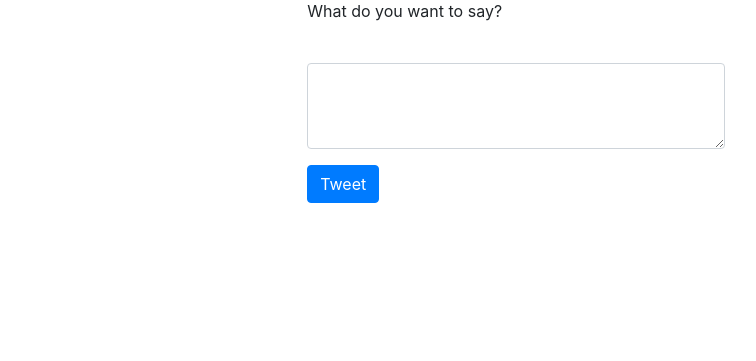
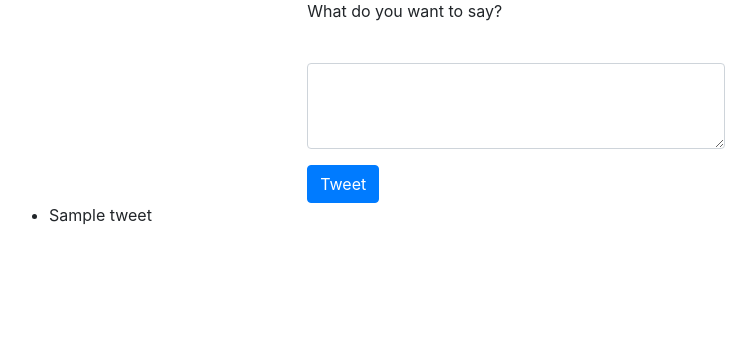
Before and after one commit to matthope1/tclone, a Flask app: template templates/index.html in a window 1280 px wide. Shown: the part 115-476 px from the top of the page, without its empty margins (124-880 px from the left). Run offline with Flask 2, Linux system fonts and the light colour scheme; the template is opened without the code that fills it: most values are stand-ins (such as "Sample title", 1, 10 or a date in 2020); some libraries are stand-ins or nearby versions.

Commit message:
completed tweets display on index page

```diff
--- a/application.py
+++ b/application.py
@@ -71,8 +71,24 @@ def index():
 
         flash("tweeted")
         return render_template("index.html")
+
     else:
-        return render_template("index.html")
+        tweet_list = []
+        con = lite.connect("tclone.db")
+        with con:
+
+            cur = con.cursor()
+
+            tweet_query = cur.execute("SELECT * FROM tweets")
+
+            for row in tweet_query:
+                print(row)
+                tweet_list.append(row)
+
+            con.commit()
+        con.close()
+
+        return render_template("index.html", tweets = tweet_list)
 
 @app.route('/logout')
 def logout():
--- a/templates/index.html
+++ b/templates/index.html
@@ -18,4 +18,12 @@ index: explore
             <button class="btn btn-primary" type="submit" name="submit-button" id="submit-button">Tweet</button>
         </form>
     </div>
+
+    <div class="container">
+        <ul>
+            {% for tweet in tweets %}
+                <li>{{tweet}}</li>
+            {% endfor %}
+        </ul>
+    </div>
 {% endblock %}
```
